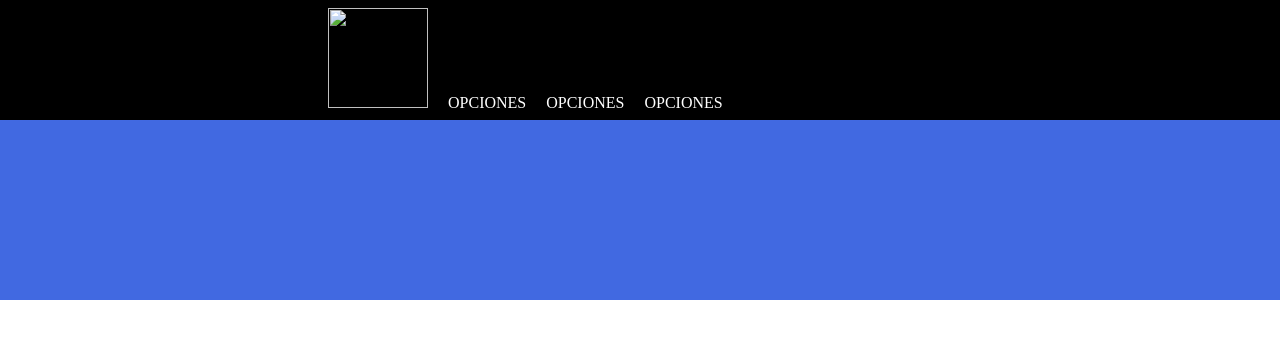
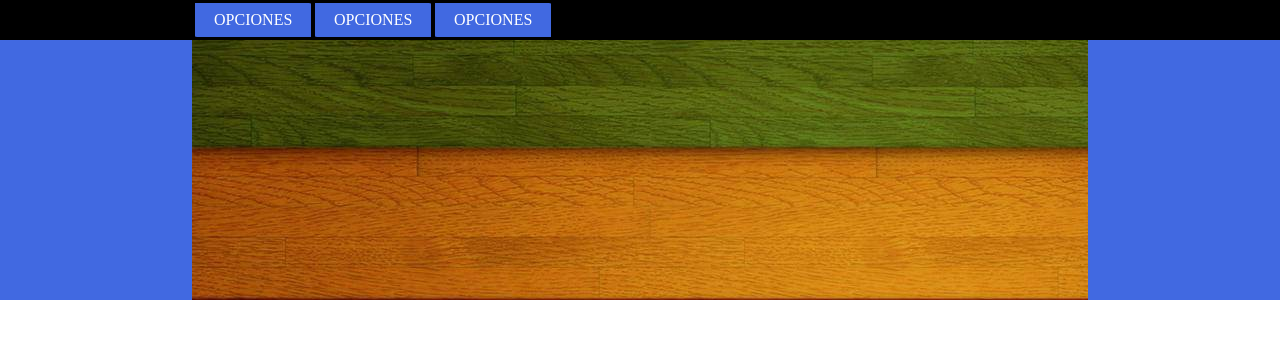
Before and after one commit to Sockramx/web_personal, a PHP site: page / in a window 1280 px wide. Shown: the top 339 px of the page. Run offline with PHP 8.4, Linux system fonts and the light colour scheme.

Commit message:
agregando imgenes

```diff
--- a/index.php
+++ b/index.php
@@ -9,12 +9,14 @@
 	<header>
 		<nav>
 			<ul>
-				<li><img src="" height='100' width='100'></li>
-				<li>OPCIONES</li>
-				<li>OPCIONES</li>
-				<li>OPCIONES</li>
+				<li><a href="#"></a> OPCIONES</li>
+				<li><a href="#"></a> OPCIONES</li>
+				<li><a href="#"></a> OPCIONES</li>
 			</ul>
 		</nav>
+		<div id='banner'>
+
+		</div>
 	</header>
 </body>
 </html>
--- a/style.css
+++ b/style.css
@@ -7,7 +7,6 @@
 
 header {
 	background-color: #4169E1;
-	margin: 0 auto;
 	width: 100%;
 	height: 300px;
 }
@@ -15,14 +14,18 @@ nav {
 	background-color: black;
 	color: white;
 	float: left;
-	margin: inherit;
-	width: 100%
+	width: 100%;
+	padding:0.2em;
+	margin: 0 auto;
 }
 nav ul {
-	width: 50%;
+	width: 70%;
 	margin: 0 auto;
 }
 nav ul li {
+	width: 100px;
+	border-radius: 0% 2%;
+	background-color: #4169E1;
 	color: white;
 	display: inline-block;
 	text-align: center;
@@ -31,3 +34,10 @@ nav ul li {
 nav ul li:hover {
 	color: red;
 }
+#banner {
+	background-image: url('img/6.jpg');
+	text-align: center;
+	margin: 0 auto;
+	width: 70%;
+	height: 300px;
+}
```
Also changed, not shown: img/6.jpg (added), img/ban.jpg (added), img/skorer.jpg (added).
